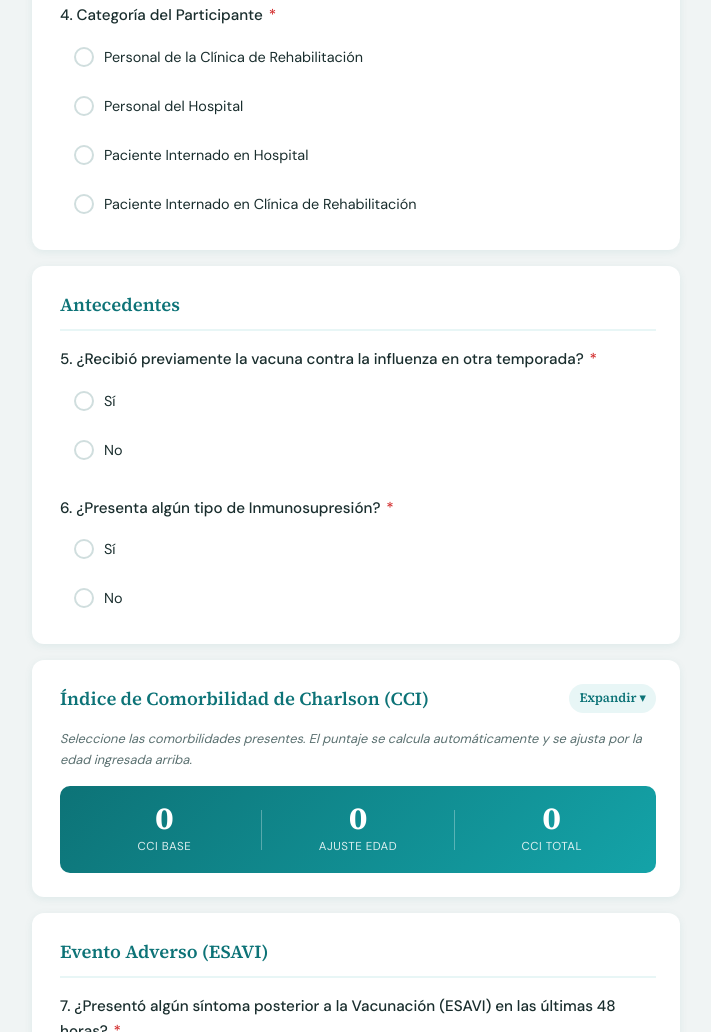
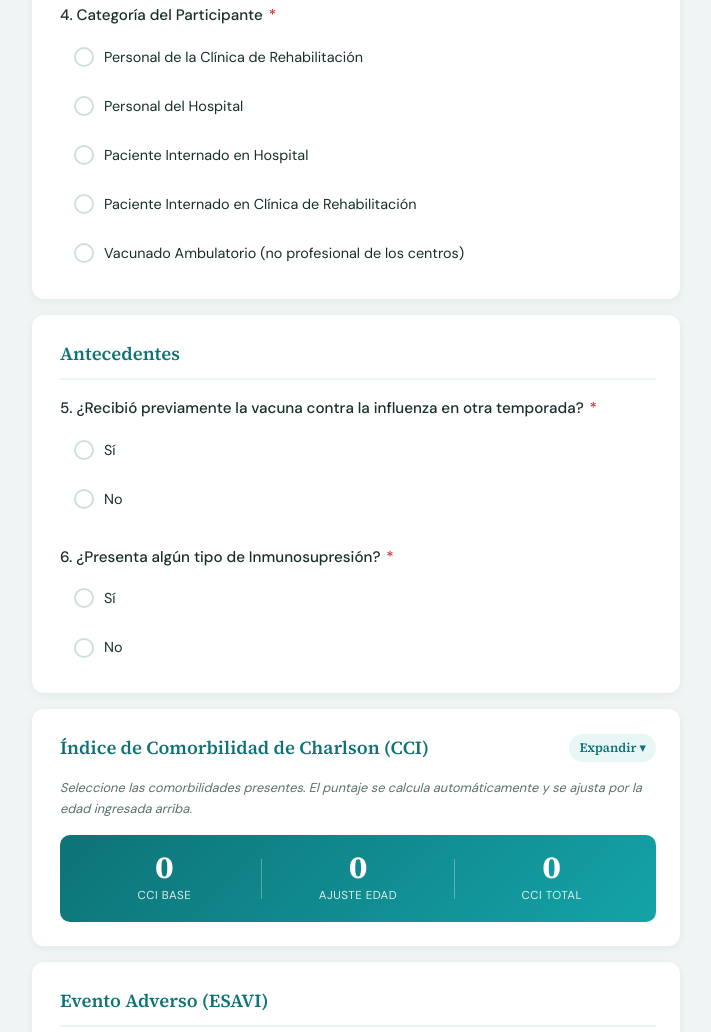
Before and after one commit to hitmed/encuesta-esavi, a plain HTML site: page index.html in a window 1280 px wide. Shown: the part 772-1804 px from the top of the page, without its empty margins (284-995 px from the left). Drawn offline with Linux system fonts and the light colour scheme.

Commit message:
Update index.html

```diff
--- a/index.html
+++ b/index.html
@@ -520,6 +520,7 @@
           <label class="option-item"><input type="radio" name="categoria" value="Personal del Hospital"><span>Personal del Hospital</span></label>
           <label class="option-item"><input type="radio" name="categoria" value="Paciente Internado en Hospital"><span>Paciente Internado en Hospital</span></label>
           <label class="option-item"><input type="radio" name="categoria" value="Paciente Internado en Clínica de Rehabilitación"><span>Paciente Internado en Clínica de Rehabilitación</span></label>
+          <label class="option-item"><input type="radio" name="categoria" value="Vacunado Ambulatorio"><span>Vacunado Ambulatorio (no profesional de los centros)</span></label>
         </div>
         <div class="field-error">Esta pregunta es obligatoria</div>
       </div>
@@ -894,7 +895,8 @@ const COD_CATEGORIA = {
   'Personal de la Clínica de Rehabilitación': 1,
   'Personal del Hospital': 2,
   'Paciente Internado en Hospital': 3,
-  'Paciente Internado en Clínica de Rehabilitación': 4
+  'Paciente Internado en Clínica de Rehabilitación': 4,
+  'Vacunado Ambulatorio': 5
 };
 const COD_TIPO_ESAVI = { 'No Grave': 1, 'Grave': 2 };
 const COD_FIEBRE = { '< 24 horas': 1, '≥ 24 horas': 2, 'No presentó fiebre': 3 };
```
